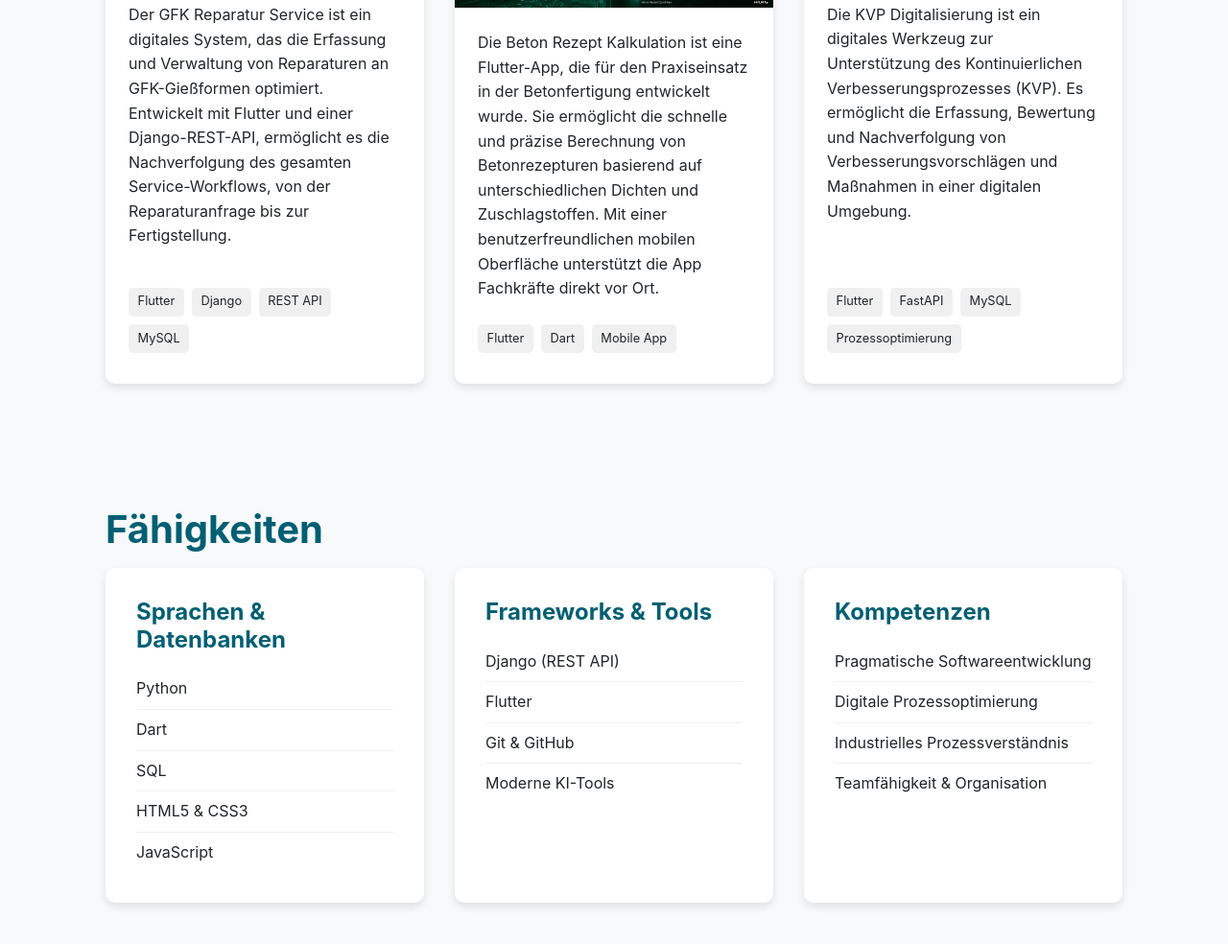
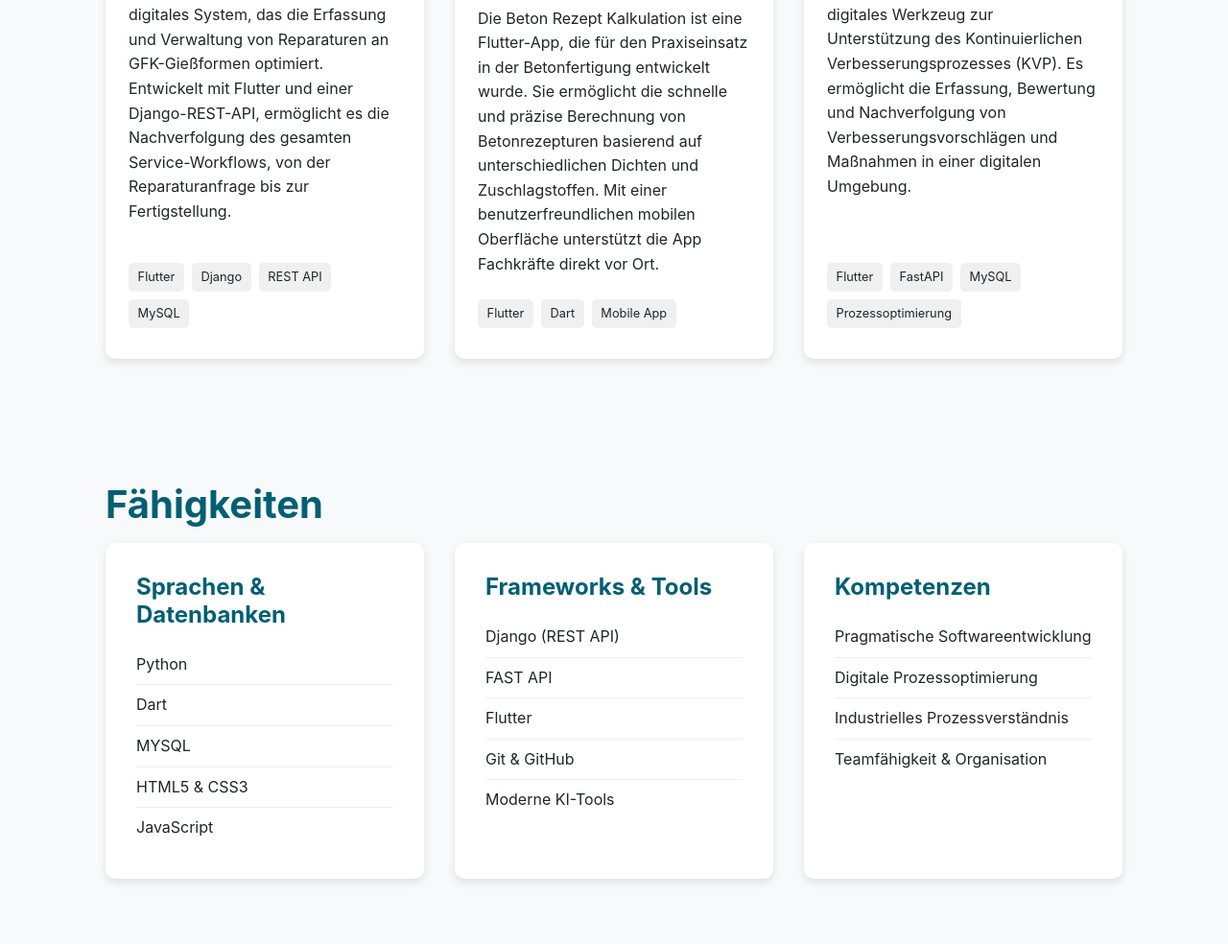
Before and after one commit to xeprox-devel/ricardo-rehfeldt.de, a plain HTML site: page index.html in a window 1280 px wide. Shown: the part 2951-3935 px from the top of the page at 96% size. Drawn offline with Linux system fonts and the light colour scheme.

Commit message:
Update index.html

```diff
--- a/index.html
+++ b/index.html
@@ -116,7 +116,7 @@
                         <h3 style="background-color: #005f73; color: white; padding: 1rem 1.5rem; margin-bottom: 0;">Verwaltung Mischanlage</h3>
                         <img src="https://via.placeholder.com/1280x800/e0e5e9/5c6778?text=Bild+wird+nachgereicht" alt="Screenshot Verwaltung Mischanlage" style="border-radius: 0;">
                         <div class="project-details">
-                            <p>Die Verwaltung Mischanlage ist eine Python-Anwendung mit grafischer Benutzeroberfläche (GUI), die den Produktionsprozess in der Betonfertigung optimiert. Sie unterstützt bei der Verwaltung von Materialbestellungen, der Protokollierung von Fehlern und Produktionsdaten (inklusive Etikettendruck) und bietet ein Echtzeit-Dashboard zur Überwachung des Produktionsstatus. Das Tool reduziert manuelle Arbeitsschritte und erhöht die Effizienz durch automatisierte Prozesse.</p>
+                            <p>Die Verwaltung Mischanlage ist eine Python-Anwendung mit grafischer Benutzeroberfläche (GUI), die den Produktionsprozess in der Betonfertigung optimiert. Sie unterstützt bei der Verwaltung von Materialbestellungen, der Protokollierung von Fehlern und Produktionsdaten und bietet ein Echtzeit-Dashboard zur Überwachung des Produktionsstatus. Das Tool reduziert manuelle Arbeitsschritte und erhöht die Effizienz durch automatisierte Prozesse.</p>
                             <div class="technologies"><span>Python</span><span>GUI</span><span>Prozessoptimierung</span></div>
                         </div>
                     </article>
@@ -173,7 +173,7 @@
                         <ul>
                             <li>Python</li>
                             <li>Dart</li>
-                            <li>SQL</li>
+                            <li>MYSQL</li>
                             <li>HTML5 & CSS3</li>
                             <li>JavaScript</li>
                         </ul>
@@ -182,6 +182,7 @@
                         <h3>Frameworks & Tools</h3>
                         <ul>
                             <li>Django (REST API)</li>
+                            <li>FAST API</li>
                             <li>Flutter</li>
                             <li>Git & GitHub</li>
                             <li>Moderne KI-Tools</li>
```
